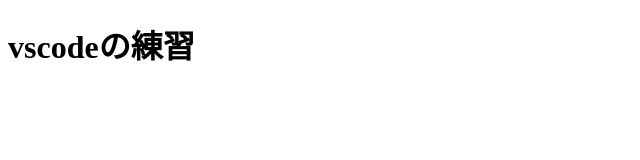
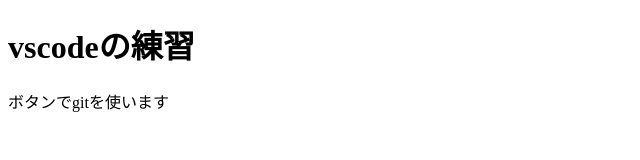
Before and after one commit to yukiya-0814/vscode-practice, a plain HTML site: page index.html in a window 1280 px wide. Shown: the whole page, without its empty margins (0-640 px from the left). Drawn offline with Linux system fonts and the light colour scheme.

Commit message:
説明文の追加

```diff
--- a/index.html
+++ b/index.html
@@ -7,5 +7,6 @@
 </head>
 <body>
     <h1>vscodeの練習</h1>
+    <p>ボタンでgitを使います</p>
 </body>
 </html>
```
